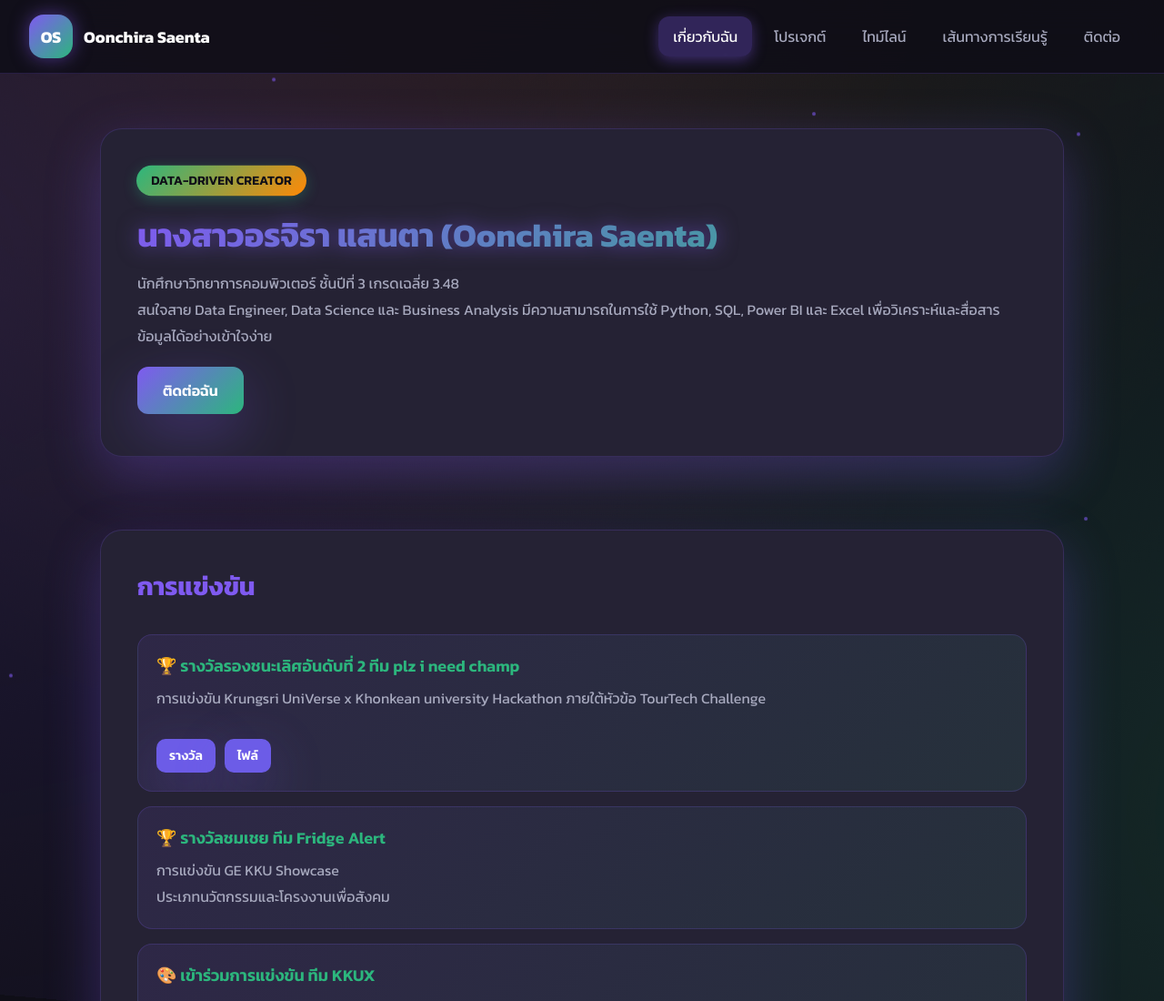
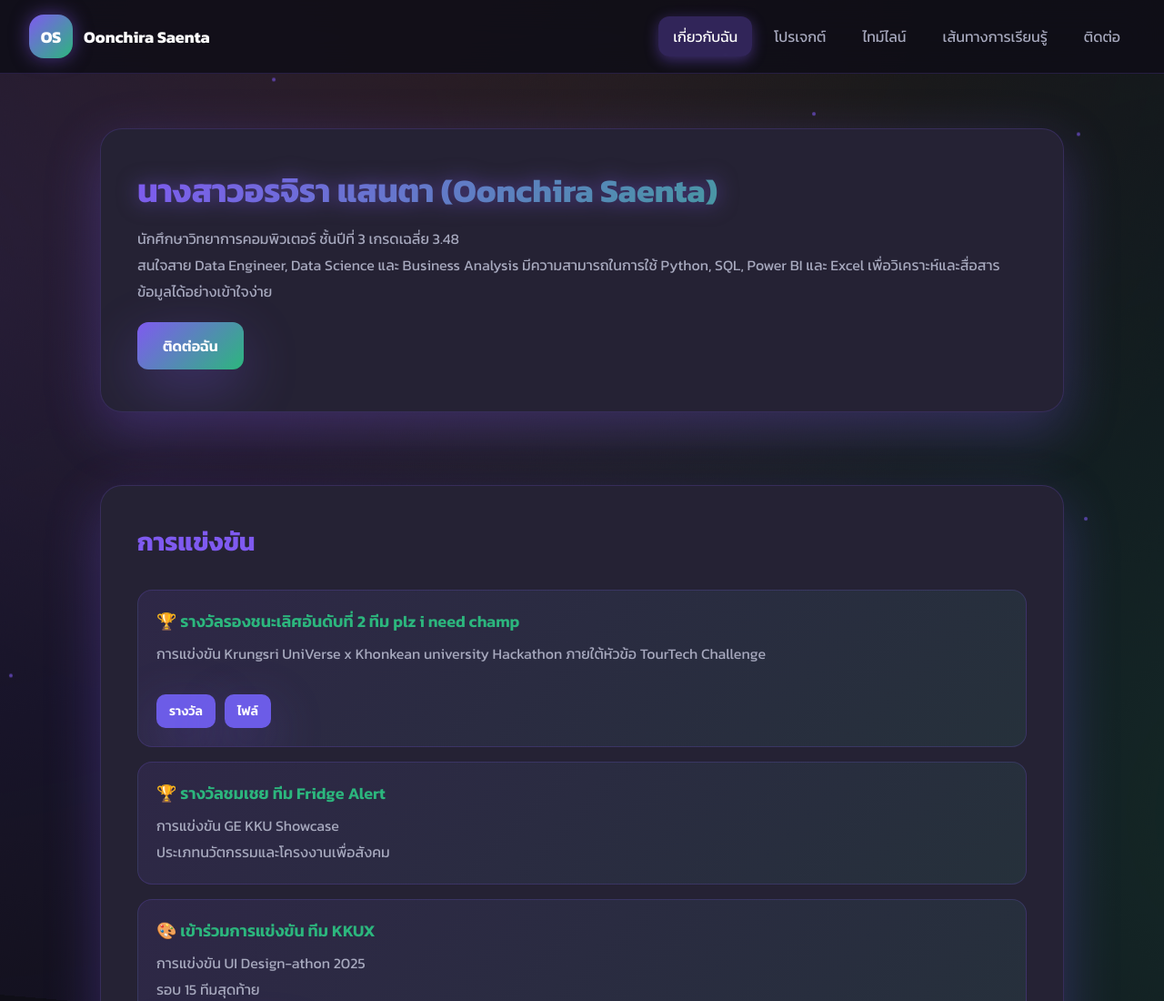
Before and after one commit to first88-jj/oonchira.github.io, a plain HTML site: page index.html in a window 1280 px wide. Shown: the top 1100 px of the page at 91% size. Drawn offline with Linux system fonts and the light colour scheme.

Commit message:
Update index.html

```diff
--- a/index.html
+++ b/index.html
@@ -600,7 +600,6 @@
 
   <div class="container">
     <section id="about">
-      <span class="tag">DATA-DRIVEN CREATOR</span>
       <h1>นางสาวอรจิรา แสนตา (Oonchira Saenta)</h1>
       <p>นักศึกษาวิทยาการคอมพิวเตอร์ ชั้นปีที่ 3 เกรดเฉลี่ย 3.48<br>สนใจสาย Data Engineer, Data Science และ Business Analysis มีความสามารถในการใช้ Python, SQL, Power BI และ Excel เพื่อวิเคราะห์และสื่อสารข้อมูลได้อย่างเข้าใจง่าย</p>
       <a class="btn" href="#contact">ติดต่อฉัน</a>
```
